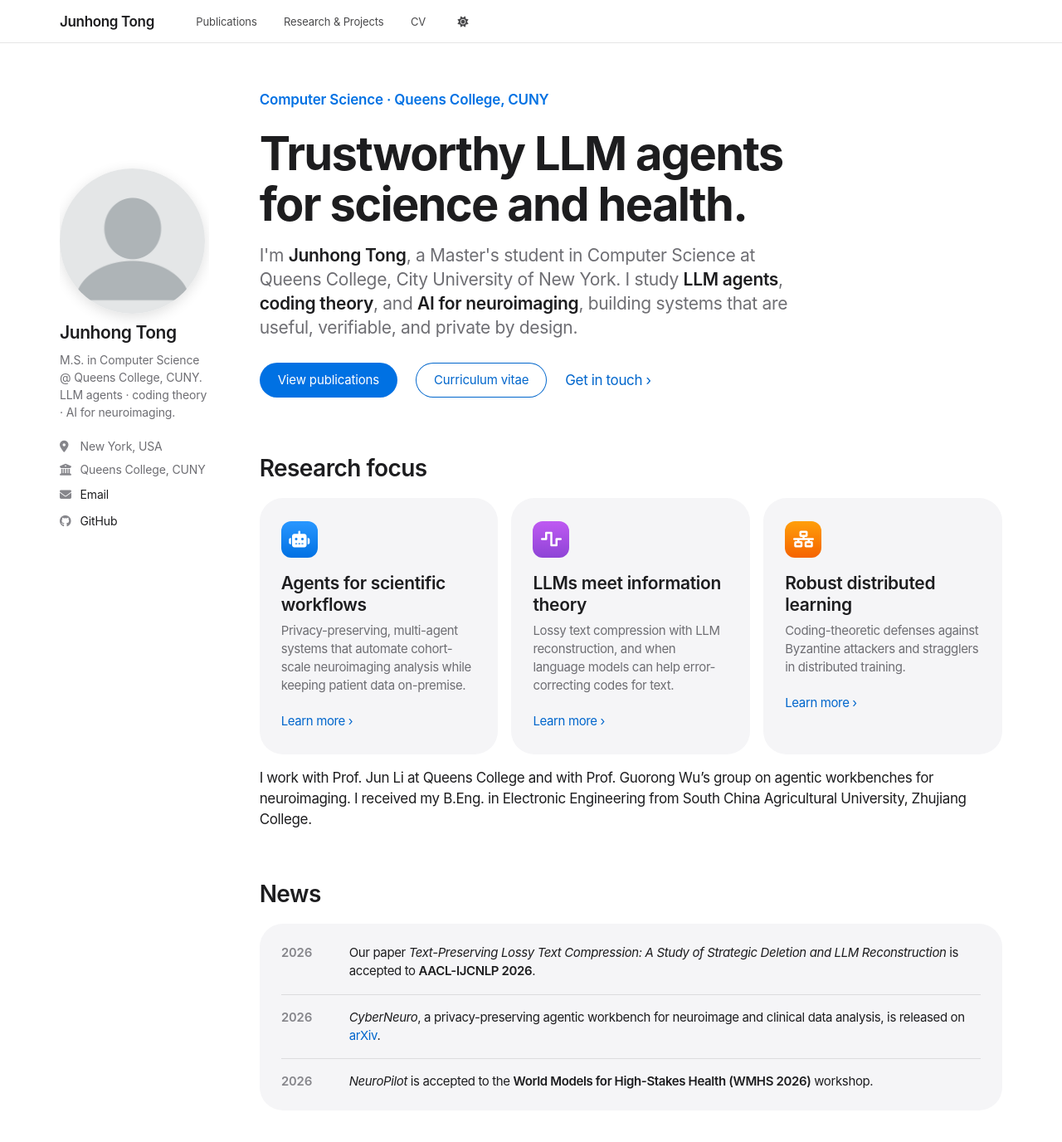
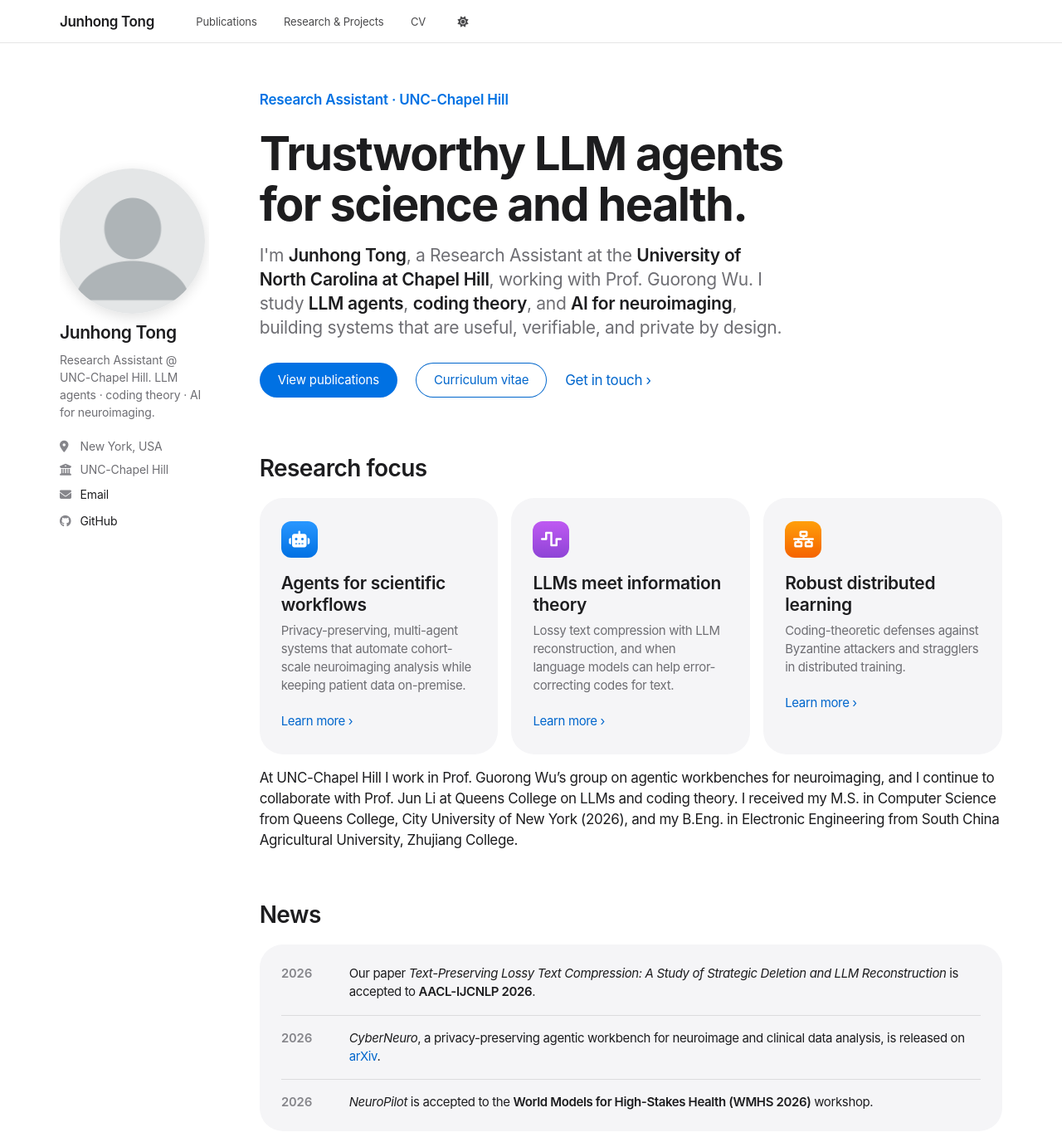
Before and after one commit to Amsterlam/Amsterlam.github.io, a Jekyll site: the page built from _pages/about.md, in a window 1280 px wide and 1400 px high. Shown: the top 1376 px of the window at 83% size. Built offline with Jekyll 4.4.1, drawn with Linux system fonts in a browser that asks for light colours; a script bundle is joined from its source files by our own code; a style sheet for code colours, icons or effects is not loaded.

Commit message:
Update current position: Research Assistant at UNC-Chapel Hill
Co-Authored-By: Claude Opus 5.5 <noreply@anthropic.com>

```diff
--- a/_config.yml
+++ b/_config.yml
@@ -26,9 +26,9 @@ author:
   avatar           : "profile.png"
   name             : "Junhong Tong"
   pronouns         : # example: "she/her"
-  bio              : "M.S. in Computer Science @ Queens College, CUNY. LLM agents · coding theory · AI for neuroimaging."
+  bio              : "Research Assistant @ UNC-Chapel Hill. LLM agents · coding theory · AI for neuroimaging."
   location         : "New York, USA"
-  employer         : "Queens College, CUNY"
+  employer         : "UNC-Chapel Hill"
   uri              : # URL
   email            : "junhong.tong16@qmail.cuny.edu"
 
--- a/_pages/about.md
+++ b/_pages/about.md
@@ -9,9 +9,9 @@ redirect_from:
 ---
 
 <section class="hero">
-  <p class="hero__eyebrow">Computer Science · Queens College, CUNY</p>
-  <h1 class="hero__title">Trustworthy LLM agents<br>for science and health.</h1>
-  <p class="hero__lead">I'm <strong>Junhong Tong</strong>, a Master's student in Computer Science at Queens College, City University of New York. I study <strong>LLM agents</strong>, <strong>coding theory</strong>, and <strong>AI for neuroimaging</strong>, building systems that are useful, verifiable, and private by design.</p>
+  <p class="hero__eyebrow">Research Assistant · UNC-Chapel Hill</p>
+  <h1 class="hero__title">Trustworthy LLM agents <br>for science and health.</h1>
+  <p class="hero__lead">I'm <strong>Junhong Tong</strong>, a Research Assistant at the <strong>University of North Carolina at Chapel Hill</strong>, working with Prof. Guorong Wu. I study <strong>LLM agents</strong>, <strong>coding theory</strong>, and <strong>AI for neuroimaging</strong>, building systems that are useful, verifiable, and private by design.</p>
   <div class="hero__actions">
     <a class="pill" href="/publications/">View publications</a>
     <a class="pill pill--secondary" href="/cv/">Curriculum vitae</a>
@@ -42,7 +42,7 @@ redirect_from:
   </div>
 </div>
 
-I work with Prof. Jun Li at Queens College and with Prof. Guorong Wu's group on agentic workbenches for neuroimaging. I received my B.Eng. in Electronic Engineering from South China Agricultural University, Zhujiang College.
+At UNC-Chapel Hill I work in Prof. Guorong Wu's group on agentic workbenches for neuroimaging, and I continue to collaborate with Prof. Jun Li at Queens College on LLMs and coding theory. I received my M.S. in Computer Science from Queens College, City University of New York (2026), and my B.Eng. in Electronic Engineering from South China Agricultural University, Zhujiang College.
 
 ## News
 
```
Also changed, not shown: _pages/cv.md (+6 -1 lines).
